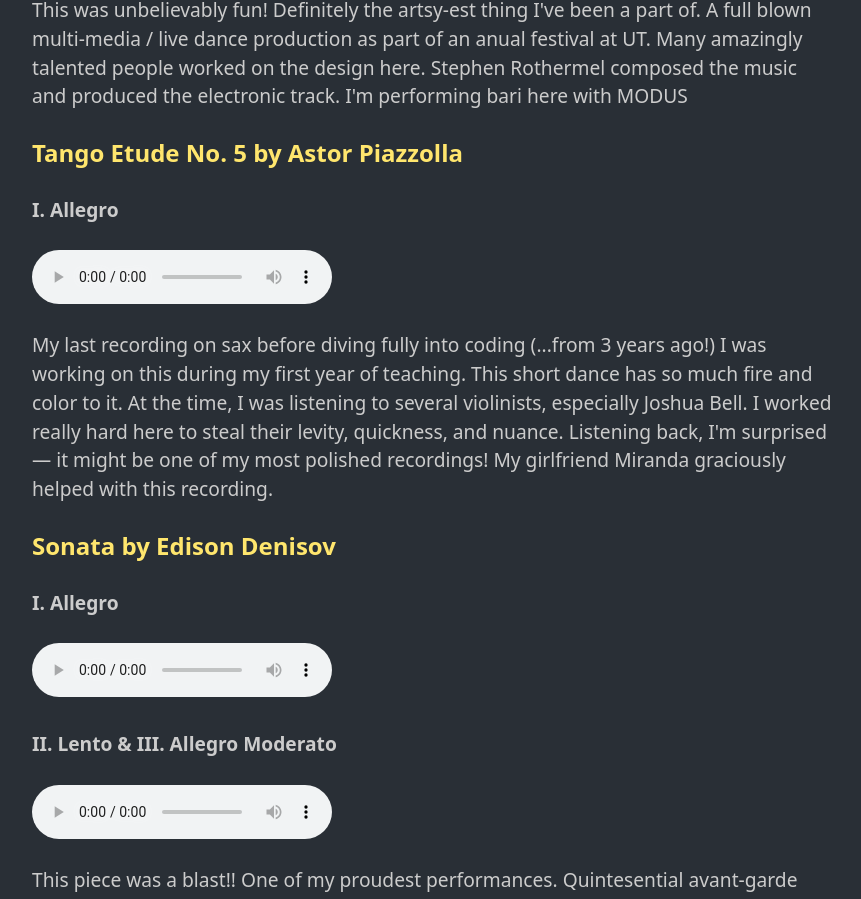
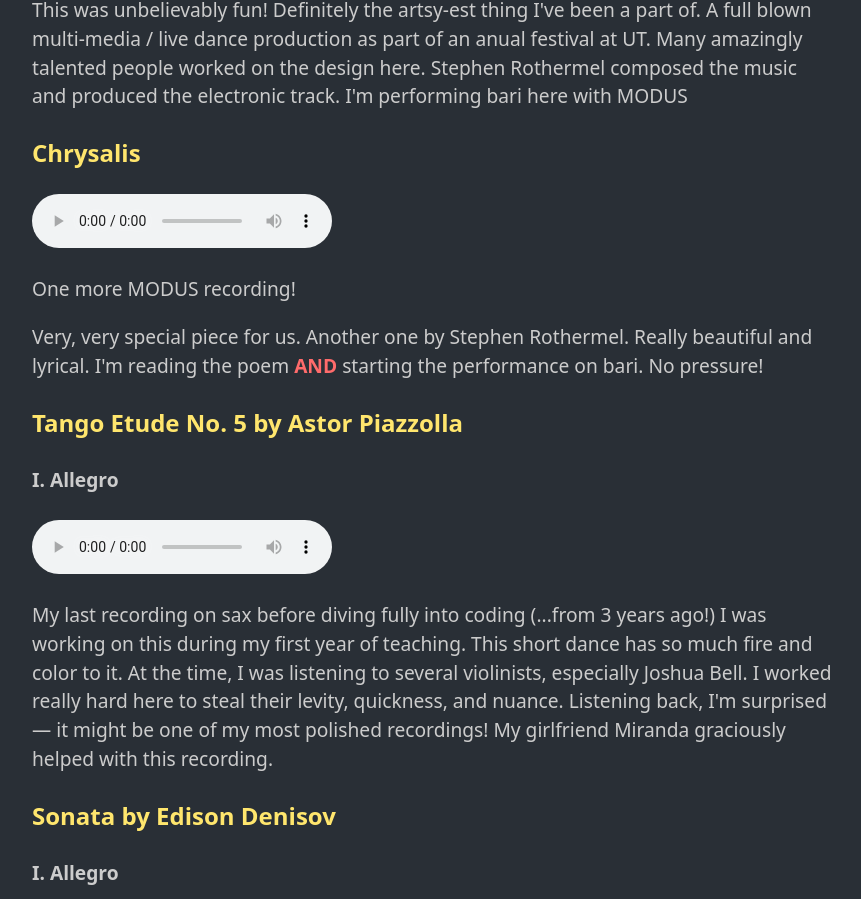
Before and after one commit to cdpadilla42/chrisdpadilla.com, a Next.js app: page /sax in a window 1280 px wide. Shown: the part 1088-1987 px from the top of the page, without its empty margins (208-1069 px from the left). Built offline with nearby package versions, Linux system fonts and the light colour scheme.

Commit message:
Add Chrysalis

```diff
--- a/pages/sax.js
+++ b/pages/sax.js
@@ -111,6 +111,18 @@ const Sax = () => {
         anual festival at UT. Many amazingly talented people worked on the
         design here. Stephen Rothermel composed the music and produced the
         electronic track. I'm performing bari here with MODUS
+      </p>
+
+      <h3>Chrysalis</h3>
+      <audio
+        src="https://padilla-media.s3.amazonaws.com/audio/sax/Chrysalis+NASA.WAV"
+        controls="controls"
+      />
+      <p>One more MODUS recording!</p>
+      <p>
+        Very, very special piece for us. Another one by Stephen Rothermel.
+        Really beautiful and lyrical. I'm reading the poem <strong>AND</strong>{' '}
+        starting the performance on bari. No pressure!
       </p>
 
       <h3>Tango Etude No. 5 by Astor Piazzolla</h3>
```
